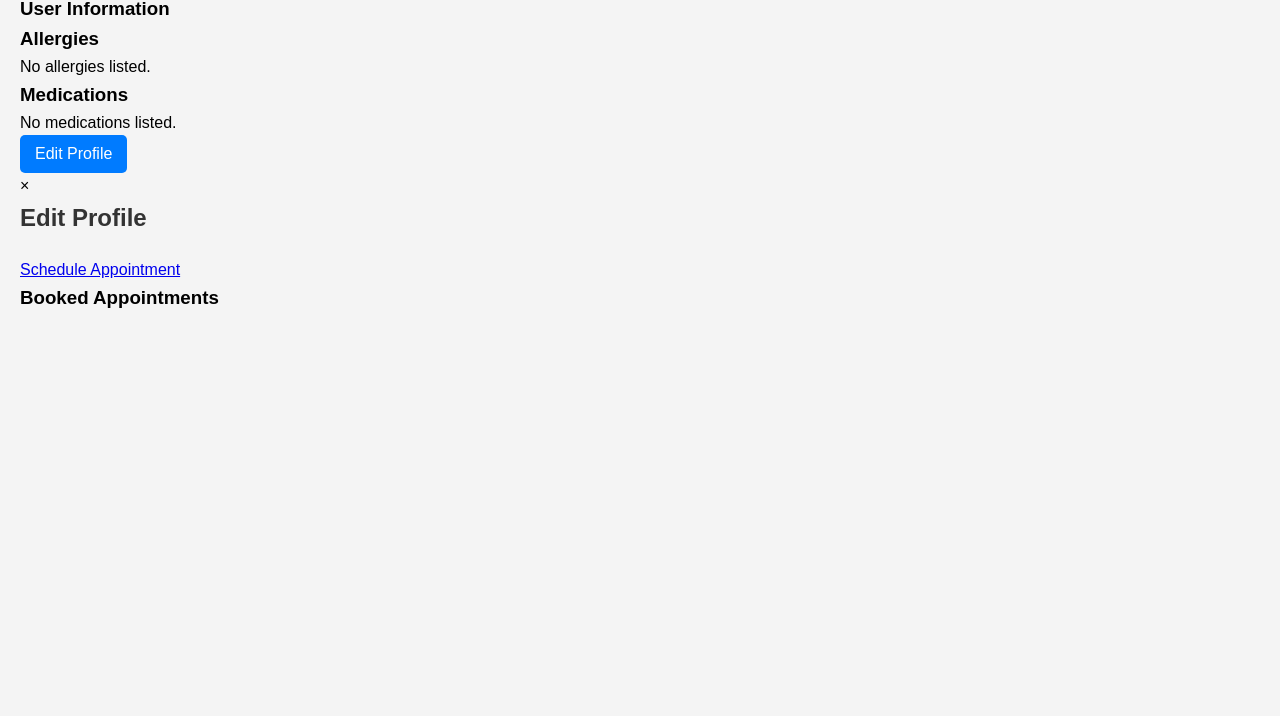
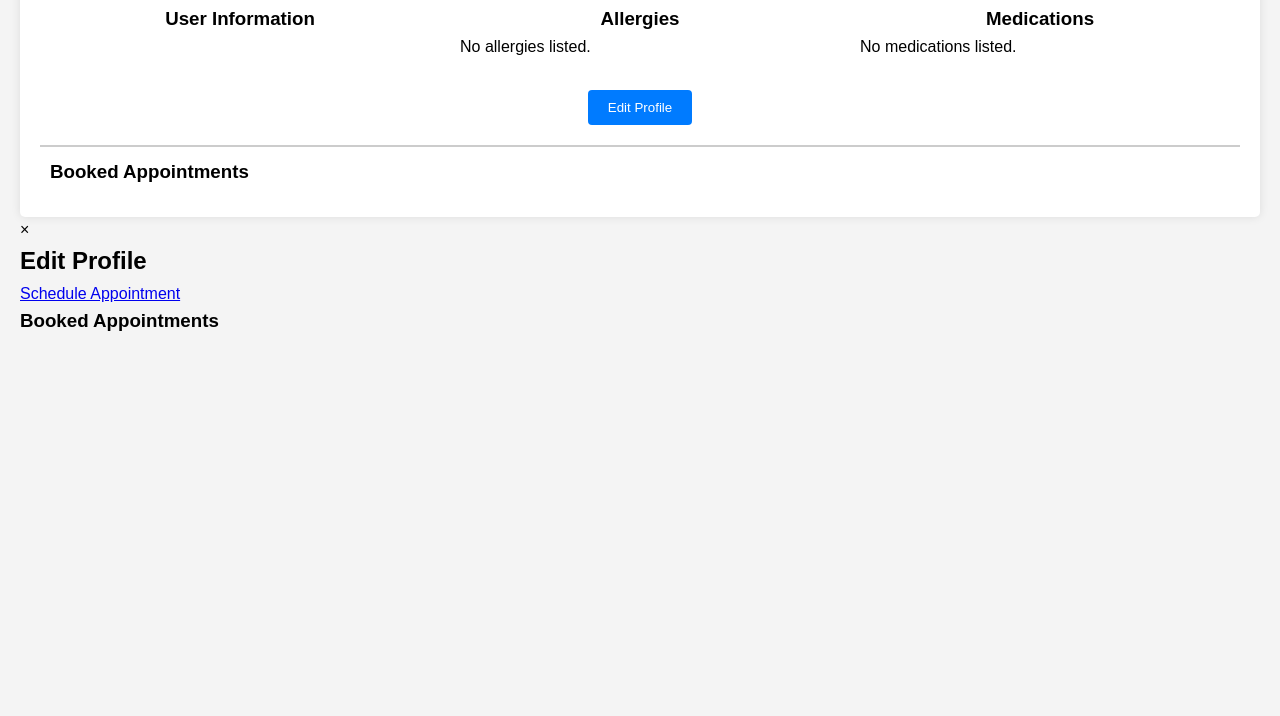
Before and after one commit to amcole1/smarthealthcaresystem, a website: page public/profile.html in a window 1280 px wide. Shown: the part 84-800 px from the top of the page. Drawn offline with Linux system fonts and the light colour scheme; no server answers; sample sign-in values are in the browser's storage.

Commit message:
Working on CSS for profile.html

```diff
--- a/public/css/style2.css
+++ b/public/css/style2.css
@@ -1,18 +1,17 @@
-
 body, h1, h2, h3, p, form {
     margin: 0;
     padding: 0;
+    font-family: Arial, sans-serif; /* Consistent font-family */
 }
 
 body {
-    font-family: Arial, sans-serif;
     line-height: 1.6;
     padding: 20px;
     background-color: #f4f4f4;
 }
 
 .container {
-    max-width: 800px;
+    max-width: 1200px; /* Wider container to accommodate three columns */
     margin: auto;
     background: #fff;
     padding: 20px;
@@ -20,48 +19,61 @@ body {
     box-shadow: 0 0 10px rgba(0, 0, 0, 0.1);
 }
 
-h2 {
-    color: #333;
+.profile-section {
     margin-bottom: 20px;
 }
 
-.column, .edit-column {
+.profile-header {
+    text-align: center;
     margin-bottom: 20px;
 }
 
-.column label, .edit-column label {
-    display: block;
-    margin-bottom: 5px;
+.columns-container {
+    display: flex;
+    justify-content: space-between; /* This will space out your columns */
 }
 
-.column input[type="text"],
-.column input[type="number"],
-.edit-column input[type="text"],
-.edit-column input[type="number"],
-.edit-column textarea {
-    width: 100%;
-    padding: 8px;
-    margin-bottom: 10px;
-    border-radius: 4px;
-    border: 1px solid #ccc;
+.column {
+    flex: 1; /* Each column takes equal width */
+    margin: 0 10px; /* Spacing between columns */
+    padding: 10px;
+    box-sizing: border-box;
 }
 
-.edit-button, .submit-button {
-    display: inline-block;
-    background-color: #007bff;
-    color: #ffffff;
-    padding: 10px 15px;
-    border: none;
-    border-radius: 5px;
-    cursor: pointer;
-    font-size: 16px;
+.column h3 {
+    text-align: center;
 }
 
-.edit-button:hover, .submit-button:hover {
+.edit-button {
+    display: block;
+    width: auto;
+    margin: 20px auto; /* Center the button horizontally */
+    padding: 10px 20px;
+    background-color: #007bff;
+    color: white;
+    border: none;
+    border-radius: 4px;
+    cursor: pointer;
+    text-align: center;
+}
+
+.edit-button:hover {
     background-color: #0056b3;
 }
 
+.appointments-container {
+    margin-top: 20px;
+    padding: 10px;
+    border-top: 2px solid #ccc; /* Separates appointments visually */
+}
 
-.edit-columns-container {
-    display: none;
+/* Responsive layout adjustments */
+@media (max-width: 900px) {
+    .columns-container {
+        flex-direction: column;
+    }
+
+    .column {
+        margin-bottom: 20px;
+    }
 }
--- a/public/profile.html
+++ b/public/profile.html
@@ -7,21 +7,26 @@
     <link rel="stylesheet" href="css/style2.css">
 </head>
 <body>
+    <div class="container">
         <h2>User Profile</h2>
-    <div class="profile-section" id="userInfoSection">
+        <div class="columns-container">
+            <div class="profile-section column" id="userInfoSection">
                 <h3>User Information</h3>
                 <div id="userInfoDisplay"></div>
             </div>
-    <div class="profile-section" id="allergiesSection">
+            <div class="profile-section column" id="allergiesSection">
                 <h3>Allergies</h3>
                 <div id="allergiesDisplay">No allergies listed.</div>
             </div>
-    <div class="profile-section" id="medicationsSection">
+            <div class="profile-section column" id="medicationsSection">
                 <h3>Medications</h3>
                 <div id="medicationsDisplay">No medications listed.</div>
             </div>
-    <div class="profile-section">
+        </div>
         <button class="edit-button" id="editProfileButton">Edit Profile</button>
+        <div class="appointments-container" id="appointmentsContainer">
+            <h3>Booked Appointments</h3>
+        </div>
     </div>
 
     <!-- Modal.. maybe -->
```
Lines whose indentation alone changed are shown as unchanged.
